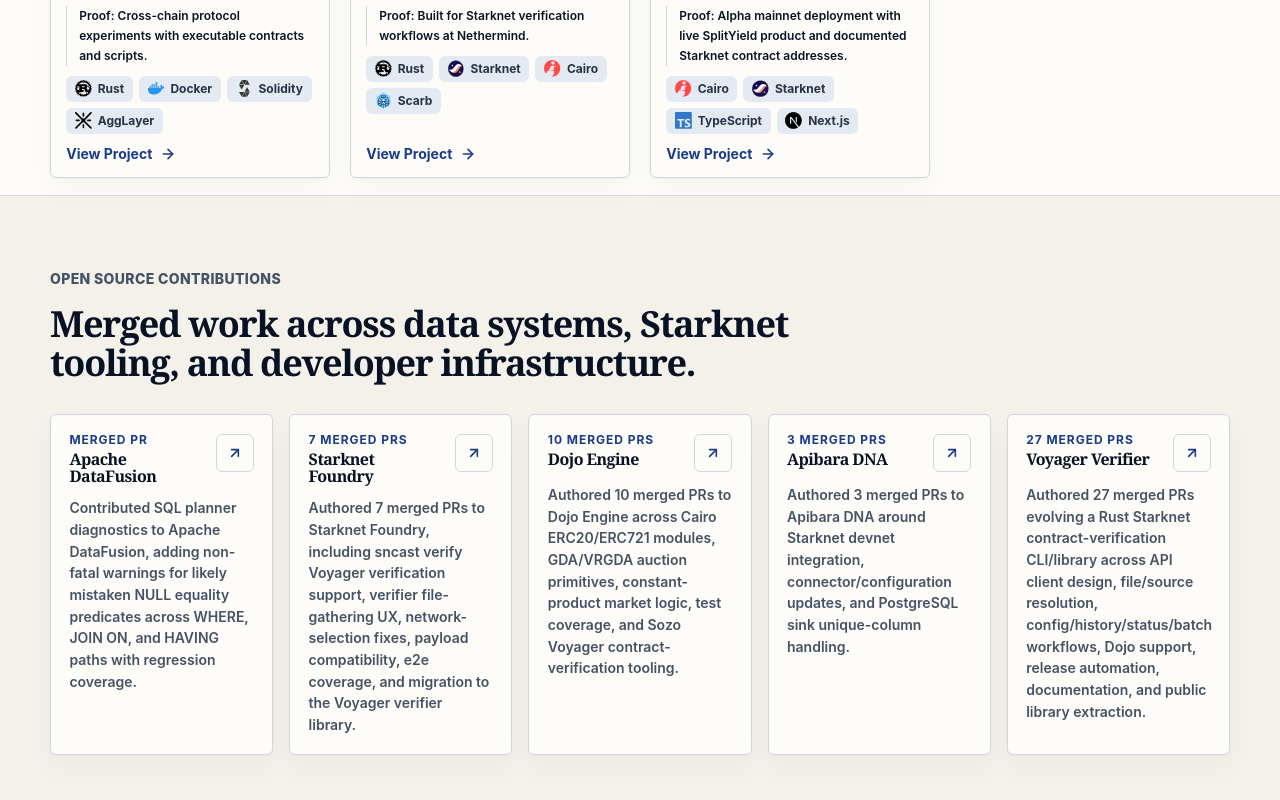
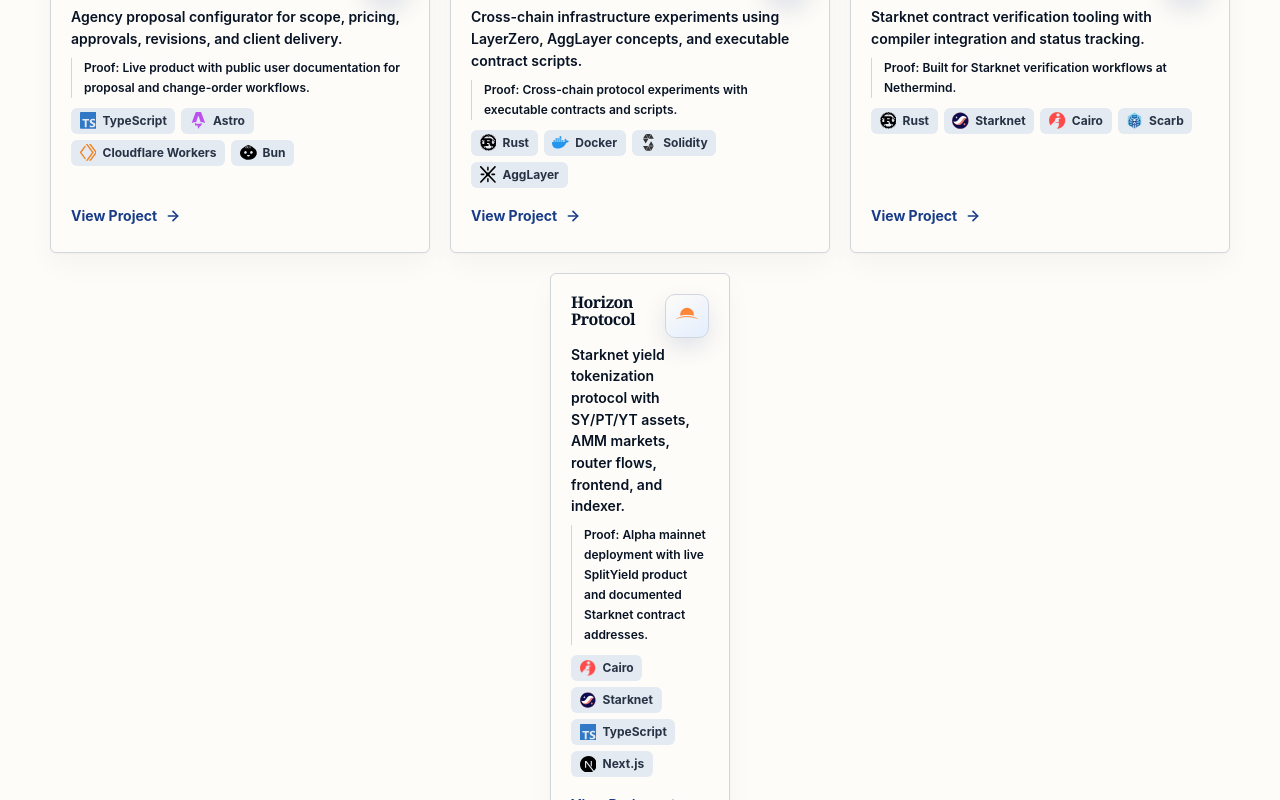
Before and after one commit to ametel01/personal-webpage, a Next.js app: page / in a window 1280 px wide. Shown: the part 1100-1900 px from the top of the page. Built offline with nearby package versions, Linux system fonts and the light colour scheme; no server answers.

Commit message:
Improve homepage layout hierarchy

```diff
--- a/app/globals.css
+++ b/app/globals.css
@@ -221,9 +221,14 @@
   padding-block: clamp(1.8rem, 2.2vw, 2.25rem) clamp(0.6rem, 0.9vw, 0.85rem);
 }
 
+.intro-page {
+  --home-card-gap: 1.25rem;
+  --home-contribution-gap: 1rem;
+}
+
 .home-hero-grid {
   display: grid;
-  gap: 3.5rem;
+  gap: clamp(2rem, 4vw, 3.5rem);
   align-items: start;
 }
 
@@ -293,6 +298,7 @@
 
 .home-social-link {
   display: inline-flex;
+  min-height: 44px;
   align-items: center;
   gap: 0.5rem;
   color: var(--color-text);
@@ -311,17 +317,13 @@
 
 .home-project-grid {
   display: grid;
-  gap: 1.25rem;
-  margin-top: 1rem;
+  gap: var(--home-card-gap);
+  margin-top: 1.5rem;
 }
 
 .home-project-summary {
-  display: -webkit-box;
   margin-top: 0.375rem;
-  overflow: hidden;
-  color: var(--color-text);
-  -webkit-box-orient: vertical;
-  -webkit-line-clamp: 2;
+  color: var(--color-text);
 }
 
 .home-project-proof {
@@ -340,6 +342,7 @@
 
 .home-project-link {
   display: inline-flex;
+  min-height: 44px;
   align-items: center;
   gap: 0.5rem;
   margin-top: auto;
@@ -355,6 +358,48 @@
 }
 
 .home-project-card {
+  display: flex;
+  min-height: 220px;
+  flex-direction: column;
+  border: 1px solid var(--color-border);
+  border-radius: 6px;
+  background: var(--color-surface-raised);
+  box-shadow: var(--shadow-card);
+  padding: 1.25rem;
+  transition:
+    border-color var(--duration-fast) var(--ease-standard),
+    transform var(--duration-fast) var(--ease-standard);
+}
+
+.home-project-card:hover {
+  border-color: var(--color-accent);
+  transform: translateY(-2px);
+}
+
+.home-project-card-header {
+  display: grid;
+  grid-template-columns: minmax(0, 1fr) 44px;
+  gap: 0.9rem;
+  align-items: start;
+}
+
+.open-source-band {
+  border-top: 1px solid var(--color-border);
+  background: var(--color-surface-muted);
+  padding-block: clamp(2.6rem, 6vw, 4.75rem);
+}
+
+.open-source-header {
+  max-width: 58rem;
+}
+
+.open-source-grid {
+  display: grid;
+  gap: var(--home-contribution-gap);
+  margin-top: 2rem;
+}
+
+.open-source-card {
   display: flex;
   min-height: 190px;
   flex-direction: column;
@@ -362,49 +407,7 @@
   border-radius: 6px;
   background: var(--color-surface-raised);
   box-shadow: var(--shadow-card);
-  padding: 0.95rem;
-  transition:
-    border-color var(--duration-fast) var(--ease-standard),
-    transform var(--duration-fast) var(--ease-standard);
-}
-
-.home-project-card:hover {
-  border-color: var(--color-accent);
-  transform: translateY(-2px);
-}
-
-.home-project-card-header {
-  display: grid;
-  grid-template-columns: minmax(0, 1fr) 44px;
-  gap: 0.9rem;
-  align-items: start;
-}
-
-.open-source-band {
-  border-top: 1px solid var(--color-border);
-  background: var(--color-surface-muted);
-  padding-block: clamp(2.6rem, 6vw, 4.75rem);
-}
-
-.open-source-header {
-  max-width: 58rem;
-}
-
-.open-source-grid {
-  display: grid;
-  gap: 1rem;
-  margin-top: 2rem;
-}
-
-.open-source-card {
-  display: flex;
-  min-height: 176px;
-  flex-direction: column;
-  border: 1px solid var(--color-border);
-  border-radius: 6px;
-  background: var(--color-surface-raised);
-  box-shadow: var(--shadow-card);
-  padding: 1.15rem;
+  padding: 1.25rem;
 }
 
 .open-source-card-header {
@@ -430,8 +433,8 @@
 
 .open-source-link {
   display: inline-grid;
-  width: 38px;
-  height: 38px;
+  width: 44px;
+  height: 44px;
   place-items: center;
   border: 1px solid var(--color-border);
   border-radius: 6px;
@@ -516,8 +519,20 @@
     grid-template-columns: repeat(2, minmax(0, 1fr));
   }
 
+  .home-project-card:last-child:nth-child(odd) {
+    grid-column: 1 / -1;
+    width: calc((100% - var(--home-card-gap)) / 2);
+    justify-self: center;
+  }
+
   .open-source-grid {
     grid-template-columns: repeat(2, minmax(0, 1fr));
+  }
+
+  .open-source-card:last-child:nth-child(odd) {
+    grid-column: 1 / -1;
+    width: calc((100% - var(--home-contribution-gap)) / 2);
+    justify-self: center;
   }
 
   .home-focus-grid {
@@ -545,11 +560,27 @@
 
 @media (min-width: 1280px) {
   .home-project-grid {
-    grid-template-columns: repeat(4, minmax(0, 1fr));
+    grid-template-columns: repeat(3, minmax(0, 1fr));
+  }
+
+  .home-project-card:last-child {
+    grid-column: auto;
+    width: auto;
+    justify-self: stretch;
+  }
+
+  .home-project-card:last-child:nth-child(3n + 1) {
+    grid-column: 2;
   }
 
   .open-source-grid {
-    grid-template-columns: repeat(5, minmax(0, 1fr));
+    grid-template-columns: repeat(3, minmax(0, 1fr));
+  }
+
+  .open-source-card:last-child {
+    grid-column: auto;
+    width: auto;
+    justify-self: stretch;
   }
 
   .proof-grid {
@@ -570,7 +601,7 @@
   scroll-margin-top: 64px;
   border-top: 1px solid var(--color-border);
   background: var(--color-surface-raised);
-  padding-block: clamp(0.85rem, 1.2vw, 1rem) clamp(0.9rem, 1.35vw, 1.15rem);
+  padding-block: clamp(2rem, 3.5vw, 2.75rem) clamp(2.5rem, 4.5vw, 3.5rem);
 }
 
 .work-band-header {
@@ -1131,7 +1162,7 @@
   color: var(--color-primary);
 }
 
-@media (max-width: 1024px) {
+@media (max-width: 1023px) {
   .home-credibility-panel {
     border-top: 1px solid var(--color-border);
     border-left: 0;
@@ -1179,14 +1210,23 @@
 }
 
 @media (max-width: 520px) {
-  .home-hero-actions,
   .home-contact-actions {
     flex-direction: column;
     align-items: stretch;
   }
 
-  .home-hero-actions .button,
   .home-contact-actions .button {
+    width: 100%;
+  }
+
+  .home-hero-actions {
+    display: grid;
+    grid-template-columns: repeat(2, minmax(0, 1fr));
+    gap: 0.5rem;
+  }
+
+  .home-hero-actions .button {
+    grid-column: 1 / -1;
     width: 100%;
   }
 
@@ -2031,7 +2071,7 @@
   }
 
   .hero-section {
-    padding-block: clamp(3rem, 12vw, 4.5rem);
+    padding-block: 2.25rem 1.25rem;
   }
 
   .project-detail-hero-section {
```
